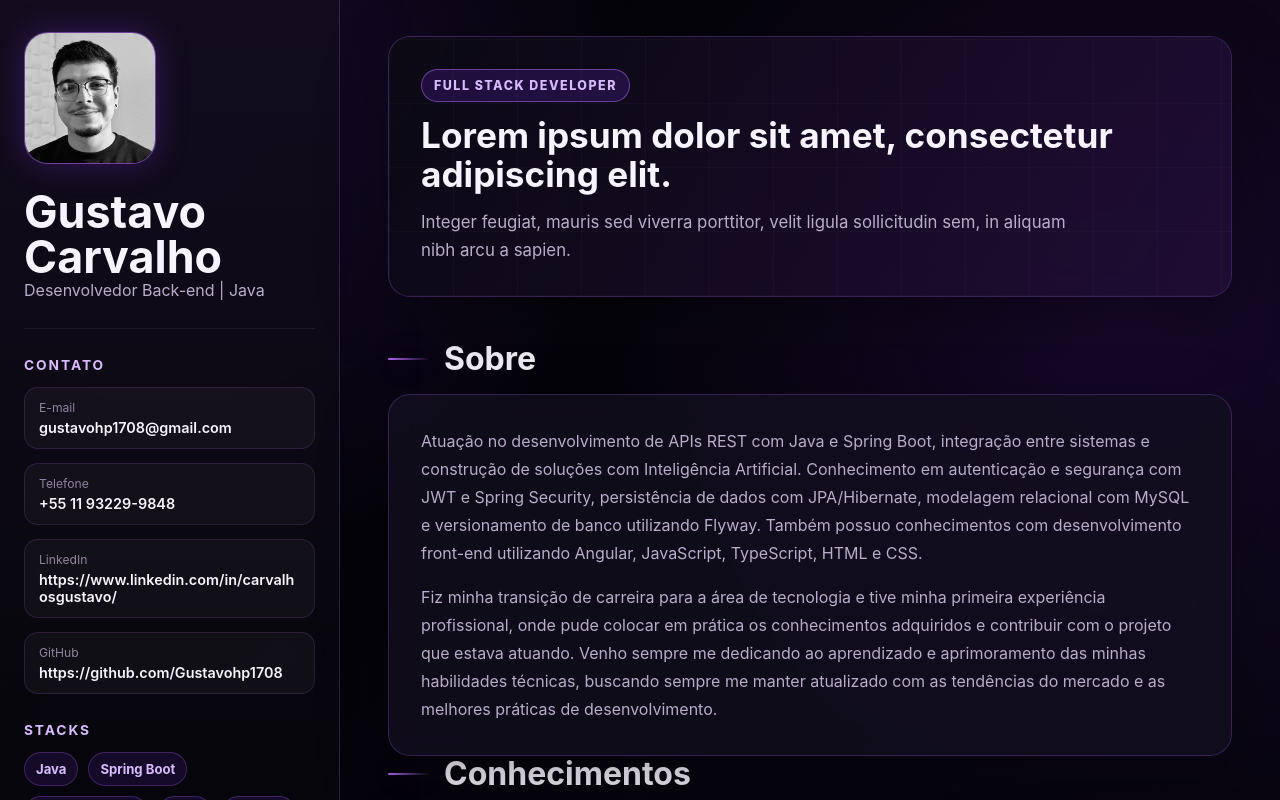
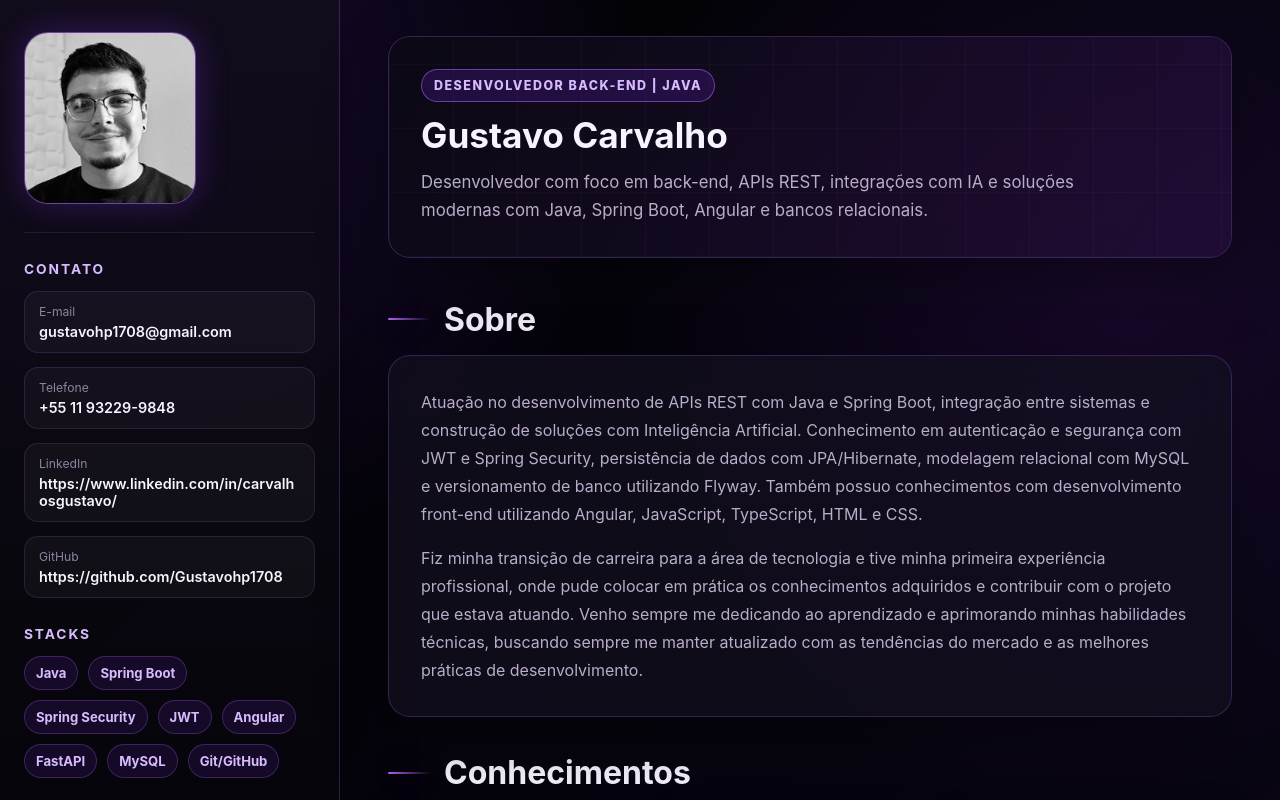
Before and after one commit to Gustavohp1708/portifolio, an Angular app: page / in a window 1280 px wide. Shown: the top 800 px of the page. Built offline with nearby package versions, Linux system fonts and the light colour scheme.

Commit message:
fix: restore portfolio images and main profile header

```diff
--- a/src/app/app.component.html
+++ b/src/app/app.component.html
@@ -10,11 +10,11 @@
 
   <main class="main-content">
     <section class="hero-panel" aria-labelledby="portfolio-title">
-      <p class="hero-panel__eyebrow">Full Stack Developer</p>
-      <h2 id="portfolio-title">Lorem ipsum dolor sit amet, consectetur adipiscing elit.</h2>
+      <p class="hero-panel__eyebrow">{{ profile.title }}</p>
+      <h2 id="portfolio-title">{{ profile.name }}</h2>
       <p>
-        Integer feugiat, mauris sed viverra porttitor, velit ligula sollicitudin sem, in
-        aliquam nibh arcu a sapien.
+        Desenvolvedor com foco em back-end, APIs REST, integrações com IA e soluções
+        modernas com Java, Spring Boot, Angular e bancos relacionais.
       </p>
     </section>
 
--- a/src/app/app.component.scss
+++ b/src/app/app.component.scss
@@ -78,6 +78,7 @@
   display: grid;
   gap: 16px;
   padding: clamp(22px, 4vw, 32px);
+  margin-bottom: 38px;
 }
 
 .about-card p {
--- a/src/app/components/experience-carousel/experience-carousel.component.scss
+++ b/src/app/components/experience-carousel/experience-carousel.component.scss
@@ -2,6 +2,7 @@
   position: relative;
   overflow: hidden;
   margin-top: 56px;
+  margin-bottom: 38px;
   padding: clamp(22px, 4vw, 34px);
   border: 1px solid var(--color-border-strong);
   border-radius: 24px;
--- a/src/app/components/sidebar/sidebar.component.html
+++ b/src/app/components/sidebar/sidebar.component.html
@@ -5,10 +5,6 @@
       <ng-template #initialsFallback>
         <span>{{ photoInitials }}</span>
       </ng-template>
-    </div>
-    <div>
-      <h1>{{ name }}</h1>
-      <p class="profile__title">{{ title }}</p>
     </div>
   </div>
 
--- a/src/app/components/sidebar/sidebar.component.scss
+++ b/src/app/components/sidebar/sidebar.component.scss
@@ -17,7 +17,7 @@
 }
 
 .profile__photo {
-  width: 132px;
+  width: 172px;
   aspect-ratio: 1;
   display: grid;
   place-items: center;
@@ -136,7 +136,7 @@ h2 {
   }
 
   .profile__photo {
-    width: 96px;
+    width: 132px;
     border-radius: 18px;
   }
 
@@ -164,7 +164,7 @@ h2 {
   }
 
   .profile__photo {
-    width: 84px;
+    width: 118px;
   }
 
   h1 {
--- a/src/app/data/portfolio.data.ts
+++ b/src/app/data/portfolio.data.ts
@@ -35,7 +35,7 @@ export const profile = {
   name: 'Gustavo Carvalho',
   title: 'Desenvolvedor Back-end | Java',
   photoInitials: 'LI',
-  photoUrl: '/assets/foto-perfil.jpeg',
+  photoUrl: 'assets/foto-perfil.jpeg',
   contact: [
     {
       label: 'E-mail',
@@ -73,7 +73,7 @@ export const stacks = [
 
 export const aboutText = [
   'Atuação no desenvolvimento de APIs REST com Java e Spring Boot, integração entre sistemas e construção de soluções com Inteligência Artificial. Conhecimento em autenticação e segurança com JWT e Spring Security, persistência de dados com JPA/Hibernate, modelagem relacional com MySQL e versionamento de banco utilizando Flyway. Também possuo  conhecimentos com desenvolvimento front-end utilizando Angular, JavaScript, TypeScript, HTML e CSS.',
-  'Fiz minha transição de carreira para a área de tecnologia e tive minha primeira experiência profissional, onde pude colocar em prática os conhecimentos adquiridos e contribuir com o projeto que estava atuando. Venho sempre me dedicando ao aprendizado e aprimoramento das minhas habilidades técnicas, buscando sempre me manter atualizado com as tendências do mercado e as melhores práticas de desenvolvimento.'
+  'Fiz minha transição de carreira para a área de tecnologia e tive minha primeira experiência profissional, onde pude colocar em prática os conhecimentos adquiridos e contribuir com o projeto que estava atuando. Venho sempre me dedicando ao aprendizado e aprimorando minhas habilidades técnicas, buscando sempre me manter atualizado com as tendências do mercado e as melhores práticas de desenvolvimento.'
 ];
 
 export const knowledgeItems: KnowledgeItem[] = [
@@ -155,27 +155,30 @@ export const certificates: Certificate[] = [
     issuer: 'Udemy',
     period: '2022',
     description: 'Certificado de conclusao do curso Java 2022 COMPLETO Do Zero ao Profissional + Projetos.',
-    image: '/assets/Certificado - Java 2022 COMPLETO Do Zero ao Profissional + Projetos!_page-0001.jpg'
+    image: 'assets/Certificado - Java 2022 COMPLETO Do Zero ao Profissional + Projetos!_page-0001.jpg'
   },
+
   {
     title: 'Spring Boot 3 - API REST em Java',
     issuer: 'Alura',
     period: '2024',
     description: 'Certificado de conclusao do curso Spring Boot 3 - desenvolva uma API Rest em Java.',
-    image: '/assets/Spring Boot 3 - desenvolva uma API Rest em Java_page-0001.jpg'
+    image: 'assets/Spring Boot 3 - desenvolva uma API Rest em Java_page-0001.jpg'
   },
+
   {
     title: 'Spring Boot 3 - Boas Praticas e Seguranca',
     issuer: 'Alura',
     period: '2024',
     description: 'Certificado de conclusao do curso Spring Boot 3 - aplique boas praticas e proteja uma API Rest.',
-    image: '/assets/Spring Boot 3 - aplique boas práticas e proteja uma API Rest_page-0001.jpg'
+    image: 'assets/Spring Boot 3 - aplique boas práticas e proteja uma API Rest_page-0001.jpg'
   },
+
   {
     title: 'Certificado de Conclusao',
     issuer: 'Instituicao de Ensino',
     period: '2023',
     description: 'Certificado de conclusao academica de Gustavo da Silva Carvalho.',
-    image: '/assets/Certificado de Conclusão - Gustavo da Silva Carvalho_page-0001.jpg'
+    image: 'assets/Certificado de Conclusão - Gustavo da Silva Carvalho_page-0001.jpg'
   }
 ];
```
